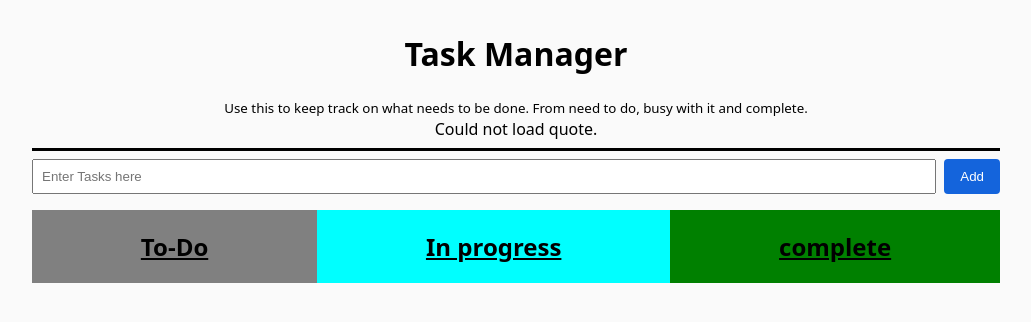
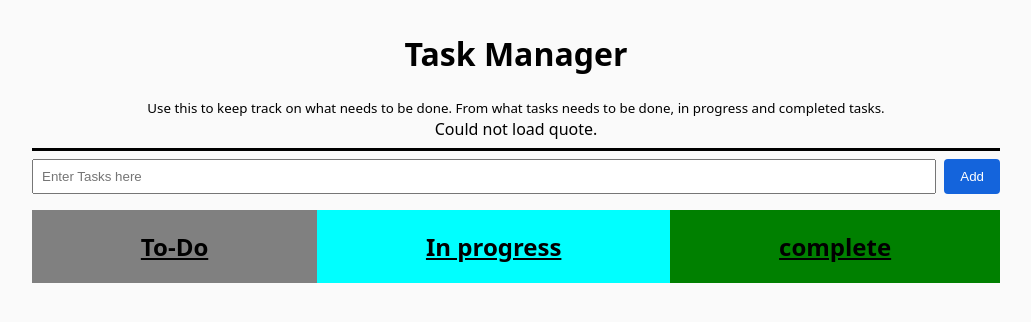
Before and after one commit to Jamesteams12/week-16-task-board, a plain HTML site: page index.html in a window 1280 px wide. Shown: the whole page, without its empty margins (124-1155 px from the left). Drawn offline with Linux system fonts and the light colour scheme; no server answers.

Commit message:
Update 1.1V

```diff
--- a/index.html
+++ b/index.html
@@ -9,7 +9,7 @@
 <body>
     <div class="title">
         <h1>Task Manager</h1>
-        <small>Use this to keep track on what needs to be done. From need to do, busy with it and complete.</small>
+        <small>Use this to keep track on what needs to be done. From what tasks needs to be done, in progress and completed tasks.</small>
         <div class="quote">
 
         </div>
```
